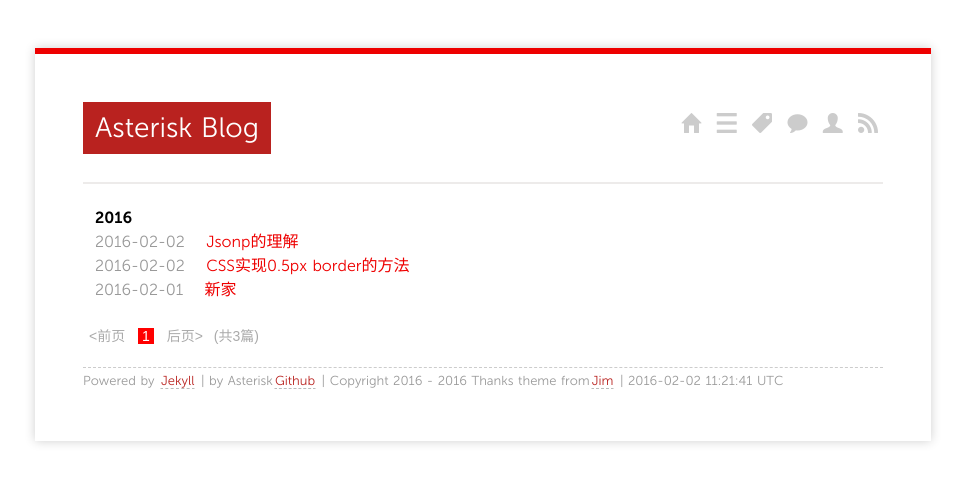
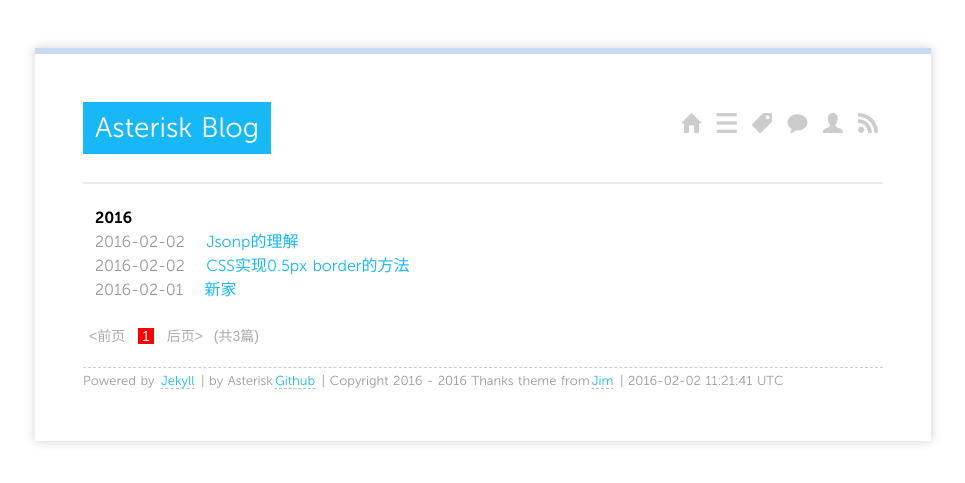
Before and after one commit to asteryk/asteryk.github.io, a Jekyll site: the page built from index.html, in a window 1280 px wide. Shown: the top 483 px of the page, without its empty margins (157-1122 px from the left). Built offline with Jekyll 4.4.1, drawn with Linux system fonts in a browser that asks for light colours; nearby versions of some CDN libraries; Markdown is read by kramdown in place of the engine named in the settings; the list of posts is cut into pages by our own code.

Commit message:
misc:change color

```diff
--- a/media/css/screen.css
+++ b/media/css/screen.css
@@ -85,13 +85,13 @@ body>div {
     -moz-box-shadow: 0 0 10px 0 #cfcfcf;
     -webkit-box-shadow: 0 0 10px 0 #cfcfcf;
     box-shadow: 0 0 10px 0 #cfcfcf;
-    border-top: 6px solid #EE0000;
+    border-top: 6px solid #c9d9f0;
 }
 h1 {
     font-size: 28px;
     line-height: 28px;
     margin: 0 0 28px 0;
-	background-color: rgb(185, 34, 31);
+	background-color: #18B8F7;
 	color: #fff;
 	display: inline-block;
 	padding: 12px;
@@ -161,11 +161,11 @@ hr {
     margin: 0 0 22px 0;
 }
 a {
-    color: #EE0000;
+    color: #18B8F7;
 	text-decoration: none;
 }
 a:visited {
-    color: #B22222;
+    color: #18B8F7;
 	text-decoration: none;
 }
 a.ss-icon {
@@ -174,7 +174,7 @@ a.ss-icon {
 	color: #ccc;
 }
 a:hover {
-    color: #EE0000;
+    color: #c9d9f0;
 }
 em {
     font-style: italic;
@@ -256,7 +256,7 @@ footer a {
 margin: 1px;
 border: 1px solid rgba(1,1,1,0);
 border-bottom: 1px dashed #BBB;
-color: #B9221F;
+color: #18B8F7;
 text-decoration: none;
 }
 
```
Also changed, not shown: categories/index.md (+1 -1 lines), tags/index.md (+1 -1 lines).
